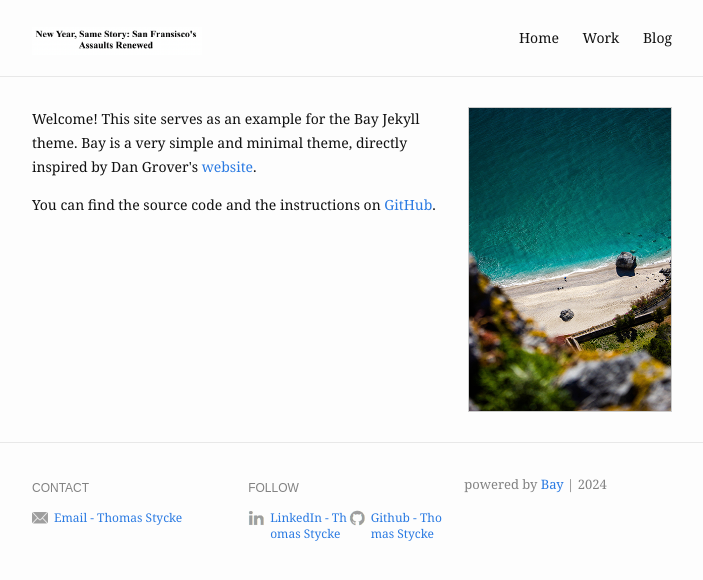
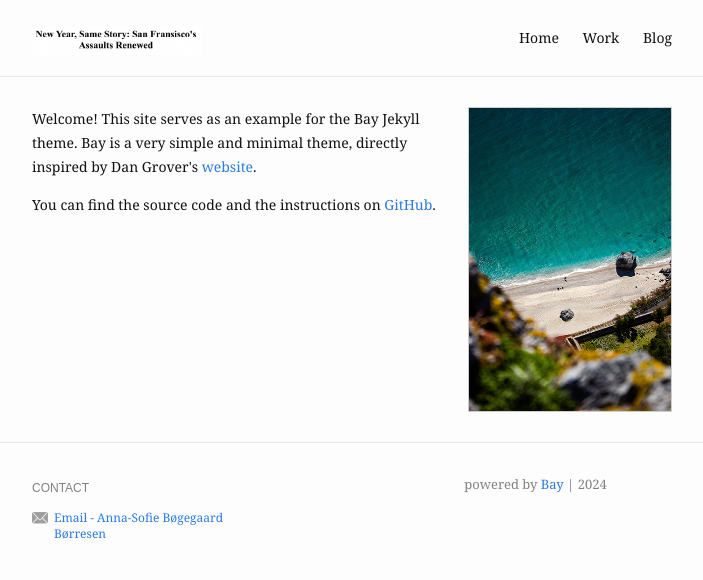
Before and after one commit to Thomasstycke/Thomasstycke.github.io, a Jekyll site: the page built from index.md, in a window 1280 px wide. Shown: the top 580 px of the page, without its empty margins (288-991 px from the left). Built offline with Jekyll 4.4.1, drawn with Linux system fonts in a browser that asks for light colours.

```diff
--- a/_config.yml
+++ b/_config.yml
@@ -40,13 +40,10 @@ footer:
     - name: Email
       value: Email - Thomas Stycke
       link: s214742@student.dtu.dk
-  follow:
-    - name: LinkedIn
-      value: LinkedIn - Thomas Stycke
-      link: http://linkedin.com/in/thomas-dyrup-stycke
-    - name: GitHub
-      value: Github - Thomas Stycke
-      link: http://github.com/thomasstycke
+  contact:
+    - name: Email
+      value: Email - Anna-Sofie Bøgegaard Børresen
+      link: s214715@student.dtu.dk
 
 
 # Build settings
```
